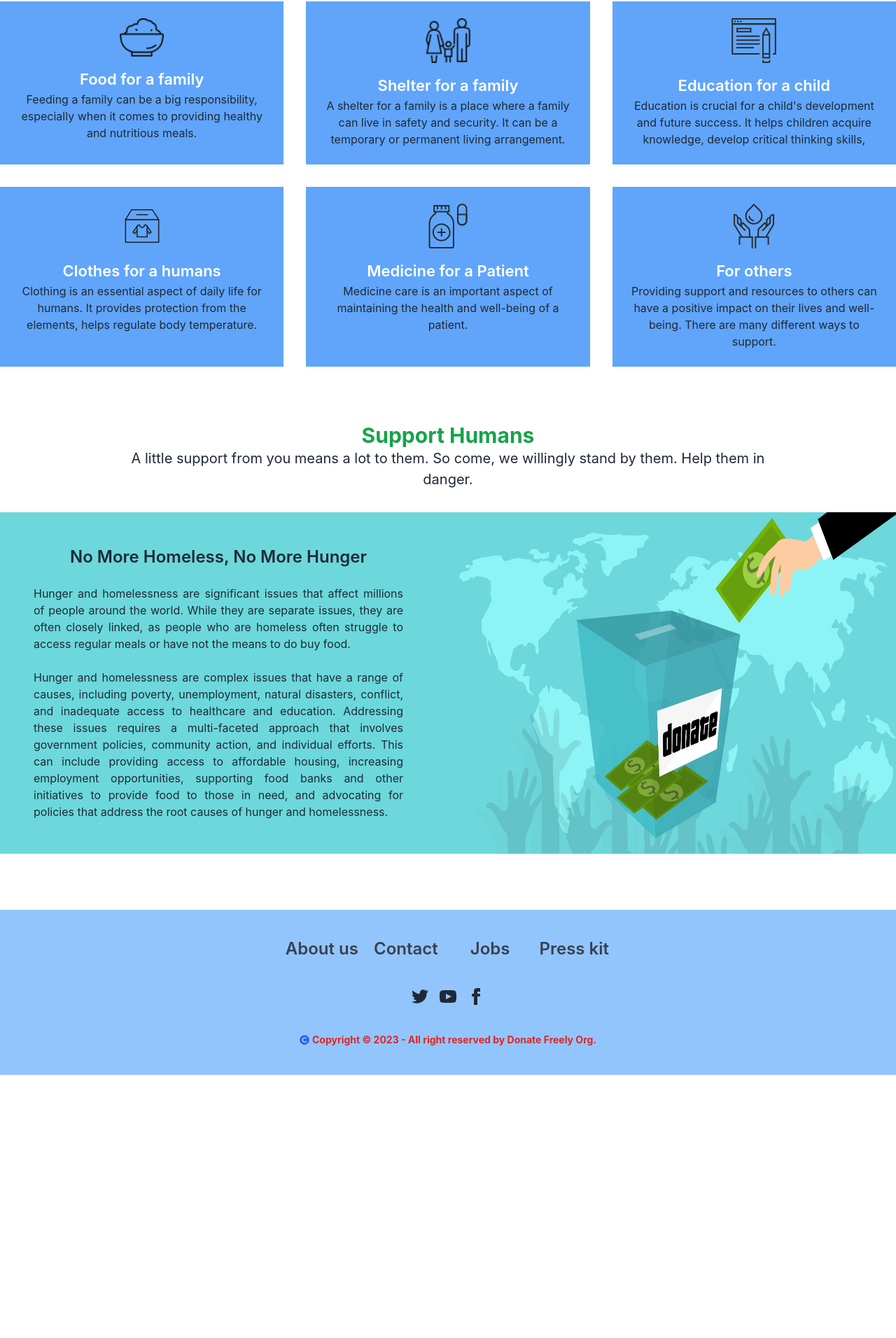
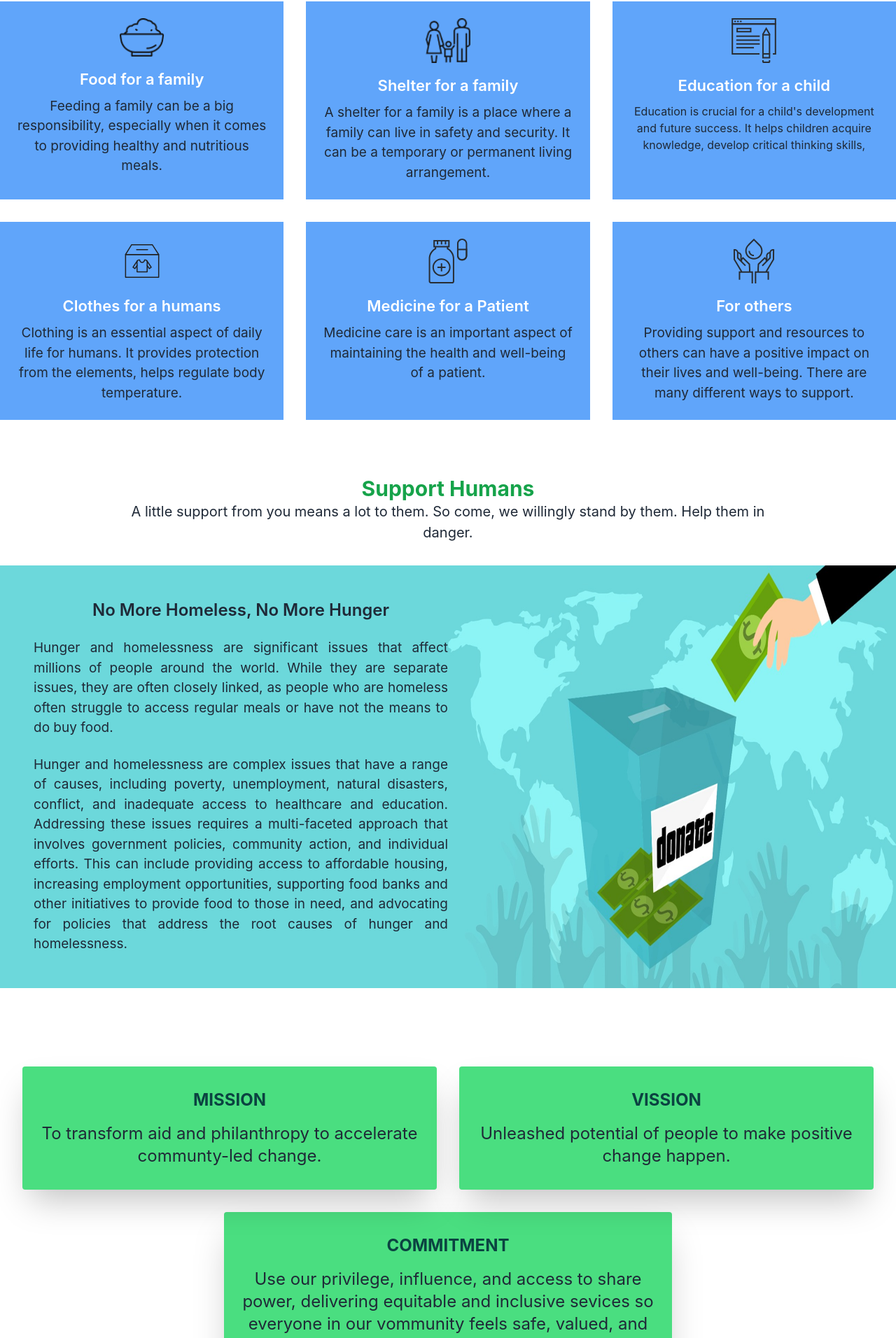
Before and after one commit to sadikul60/donate-freely, a React (Create React App) app: page /home in a window 1280 px wide. Shown: the part 872-2784 px from the top of the page at 70% size. Before the commit the page ends 2408 px from the top, so only its background shows below. Built offline with nearby package versions, Linux system fonts and the light colour scheme.

Commit message:
added MVC section

```diff
--- a/src/Pages/Home/DonatePlan/DonatePlan.jsx
+++ b/src/Pages/Home/DonatePlan/DonatePlan.jsx
@@ -22,33 +22,33 @@ const DonatePlan = () => {
                 className='grid grid-cols-1 md:grid-cols-2 lg:grid-cols-3 gap-8'>
                 <div className='bg-blue-400 hover:bg-red-600 text-center p-6 duration-700 hover:mt-[-15px] hover:scale-105'>
                     <img className='w-16 mx-auto mb-4' src={foodImg} alt="" />
-                    <h3 className='text-[22px] font-semibold text-white'>Food for a family</h3>
-                    <p>Feeding a family can be a big responsibility, especially when it comes to providing healthy and nutritious meals.</p>
+                    <h3 className='text-[22px] font-semibold text-white mb-2'>Food for a family</h3>
+                    <p className='text-[19px]'>Feeding a family can be a big responsibility, especially when it comes to providing healthy and nutritious meals.</p>
                 </div>
                 <div className='bg-blue-400 hover:bg-red-600 text-center p-6 duration-700 hover:mt-[-15px] hover:scale-105'>
                     <img className='w-16 mx-auto mb-4' src={shelter} alt="" />
-                    <h3 className='text-[22px] font-semibold text-white'>Shelter for a family</h3>
-                    <p>A shelter for a family is a place where a family can live in safety and security. It can be a temporary or permanent living arrangement.</p>
+                    <h3 className='text-[22px] font-semibold text-white mb-2'>Shelter for a family</h3>
+                    <p className='text-[19px]'>A shelter for a family is a place where a family can live in safety and security. It can be a temporary or permanent living arrangement.</p>
                 </div>
                 <div className='bg-blue-400 hover:bg-red-600 text-center p-6 duration-700 hover:mt-[-15px] hover:scale-105'>
                     <img className='w-16 mx-auto mb-4' src={eduction} alt="" />
-                    <h3 className='text-[22px] font-semibold text-white'>Education for a child</h3>
+                    <h3 className='text-[22px] font-semibold text-white mb-2'>Education for a child</h3>
                     <p>Education is crucial for a child's development and future success. It helps children acquire knowledge, develop critical thinking skills,</p>
                 </div>
                 <div className='bg-blue-400 hover:bg-red-600 text-center p-6 duration-700 hover:mt-[-15px] hover:scale-105'>
                     <img className='w-16 mx-auto mb-4' src={clothes} alt="" />
-                    <h3 className='text-[22px] font-semibold text-white'>Clothes for a humans</h3>
-                    <p>Clothing is an essential aspect of daily life for humans. It provides protection from the elements, helps regulate body temperature.</p>
+                    <h3 className='text-[22px] font-semibold text-white mb-2'>Clothes for a humans</h3>
+                    <p className='text-[19px]'>Clothing is an essential aspect of daily life for humans. It provides protection from the elements, helps regulate body temperature.</p>
                 </div>
                 <div className='bg-blue-400 hover:bg-red-600 text-center p-6 duration-700 hover:mt-[-15px] hover:scale-105'>
                     <img className='w-16 mx-auto mb-4' src={medical} alt="" />
-                    <h3 className='text-[22px] font-semibold text-white'>Medicine for a Patient</h3>
-                    <p>Medicine care is an important aspect of maintaining the health and well-being of a patient.</p>
+                    <h3 className='text-[22px] font-semibold text-white mb-2'>Medicine for a Patient</h3>
+                    <p className='text-[19px]'>Medicine care is an important aspect of maintaining the health and well-being of a patient.</p>
                 </div>
                 <div className='bg-blue-400 hover:bg-red-600 text-center p-6 duration-700 hover:mt-[-15px] hover:scale-105'>
                     <img className='w-16 mx-auto mb-4' src={others} alt="" />
-                    <h3 className='text-[22px] font-semibold text-white'>For others</h3>
-                    <p>Providing support and resources to others can have a positive impact on their lives and well-being. There are many different ways to support.</p>
+                    <h3 className='text-[22px] font-semibold text-white mb-2'>For others</h3>
+                    <p className='text-[19px]'>Providing support and resources to others can have a positive impact on their lives and well-being. There are many different ways to support.</p>
                 </div>
             </motion.div>
         </section>
--- /dev/null
+++ b/src/Pages/Home/MVC/MVC.jsx
@@ -0,0 +1,25 @@
+import React from 'react';
+
+const MVC = () => {
+    return (
+        <div className='mb-20'>
+            <section className='grid grid-cols-1 md:grid-cols-2 gap-8 p-8'>
+                <div className='bg-green-400 text-center text-2xl py-8 px-4 rounded shadow-2xl'>
+                    <h2 className='text-[#0b4341] mb-4 uppercase font-bold'>Mission</h2>
+                    <p>To transform aid and philanthropy to accelerate communty-led change.</p>
+                </div>
+                <div className='bg-green-400 text-center text-2xl py-8 px-4 rounded shadow-2xl'>
+                    <h2 className='text-[#0b4341] mb-4 uppercase font-bold'>Vission</h2>
+                    <p>Unleashed potential of people to make positive change happen.</p>
+                </div>
+
+            </section>
+            <div className='mx-8 md:w-3/4 xl:w-1/2 md:mx-auto bg-green-400 text-center text-2xl py-8 px-4 rounded shadow-2xl'>
+                <h2 className='text-[#0b4341] mb-4 uppercase font-bold'>Commitment</h2>
+                <p>Use our privilege, influence, and access to share power, delivering equitable and inclusive sevices so everyone in our vommunity feels safe, valued, and supported.</p>
+            </div>
+        </div>
+    );
+};
+
+export default MVC;
--- a/src/Pages/Home/MainHome/MainHome.jsx
+++ b/src/Pages/Home/MainHome/MainHome.jsx
@@ -2,6 +2,7 @@ import React from 'react';
 import Banner from '../Banner/Banner';
 import DonatePlan from '../DonatePlan/DonatePlan';
 import DonationNow from '../DonationNow/DonationNow';
+import MVC from '../MVC/MVC';
 import Support from '../SupportHumans/Support';
 
 const MainHome = () => {
@@ -11,6 +12,7 @@ const MainHome = () => {
             <DonationNow />
             <DonatePlan />
             <Support />
+            <MVC />
         </div>
     );
 };
--- a/src/Pages/Home/SupportHumans/Support.jsx
+++ b/src/Pages/Home/SupportHumans/Support.jsx
@@ -8,18 +8,33 @@ const Support = () => {
                 <h2 className='text-3xl text-green-600 font-bold'>Support Humans</h2>
                 <p className='md:w-3/4 md:mx-auto pb-8 text-[20px]'>A little support from you means a lot to them. So come, we willingly stand by them. Help them in danger.</p>
             </div>
-            <section className='grid grid-cols-1 xl:grid-cols-2 gap-8 bg-[#6cd8db]'>
-                <div className='p-12'>
+            <div className='hidden xl:block'>
+                <section className='grid grid-cols-1 xl:grid-cols-2 bg-[#6cd8db]'>
+                    <div className='pl-12 py-12'>
                         <h3 className='text-2xl text-center font-semibold mb-6'>No More Homeless, No More Hunger</h3>
-                    <p className='text-justify'>Hunger and homelessness are significant issues that affect millions of people around the world. While they are separate issues, they are often closely linked, as people who are homeless often struggle to access regular meals or have not the means to do buy food.</p>
+                        <p className='text-justify text-[19px]'>Hunger and homelessness are significant issues that affect millions of people around the world. While they are separate issues, they are often closely linked, as people who are homeless often struggle to access regular meals or have not the means to do buy food.</p>
                         <br />
-                    <p className='text-justify'>Hunger and homelessness are complex issues that have a range of causes, including poverty, unemployment, natural disasters, conflict, and inadequate access to healthcare and education. Addressing these issues requires a multi-faceted approach that involves government policies, community action, and individual efforts. This can include providing access to affordable housing, increasing employment opportunities, supporting food banks and other initiatives to provide food to those in need, and advocating for policies that address the root causes of hunger and homelessness.</p>
+                        <p className='text-justify text-[19px]'>Hunger and homelessness are complex issues that have a range of causes, including poverty, unemployment, natural disasters, conflict, and inadequate access to healthcare and education. Addressing these issues requires a multi-faceted approach that involves government policies, community action, and individual efforts. This can include providing access to affordable housing, increasing employment opportunities, supporting food banks and other initiatives to provide food to those in need, and advocating for policies that address the root causes of hunger and homelessness.</p>
                     </div>
                     <div>
                         <img className='w-full h-full' src={supportH} alt="" />
                     </div>
                 </section>
             </div>
+            <div className='xl:hidden'>
+                <section className='grid grid-cols-1 xl:grid-cols-2 bg-[#6cd8db]'>
+                    <div>
+                        <img className='w-full h-full' src={supportH} alt="" />
+                    </div>
+                    <div className='px-12'>
+                        <h3 className='text-2xl text-center font-semibold mb-6'>No More Homeless, No More Hunger</h3>
+                        <p className='text-justify text-[19px]'>Hunger and homelessness are significant issues that affect millions of people around the world. While they are separate issues, they are often closely linked, as people who are homeless often struggle to access regular meals or have not the means to do buy food.</p>
+                        <br />
+                        <p className='text-justify text-[19px] pb-12'>Hunger and homelessness are complex issues that have a range of causes, including poverty, unemployment, natural disasters, conflict, and inadequate access to healthcare and education. Addressing these issues requires a multi-faceted approach that involves government policies, community action, and individual efforts. This can include providing access to affordable housing, increasing employment opportunities, supporting food banks and other initiatives to provide food to those in need, and advocating for policies that address the root causes of hunger and homelessness.</p>
+                    </div>
+                </section>
+            </div>
+        </div>
     );
 };
 
```
Lines whose indentation alone changed are shown as unchanged.
